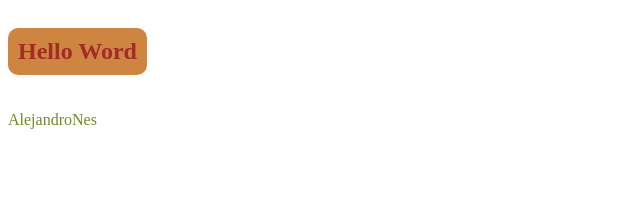
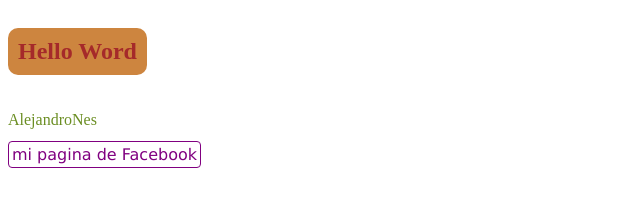
Before and after one commit to AlejandroNes/prueba_git, a plain HTML site: page index.html in a window 1280 px wide. Shown: the whole page, without its empty margins (0-640 px from the left). Drawn offline with Linux system fonts and the light colour scheme.

Commit message:
agregando enlace de FaceBook

```diff
--- a/index.html
+++ b/index.html
@@ -10,5 +10,6 @@
 <body>
     <h2>Hello Word</h2>
     <p>AlejandroNes</p>
+    <a href="#">mi pagina de Facebook</a>
 </body>
 </html>
--- a/style.css
+++ b/style.css
@@ -8,3 +8,16 @@ h2{
 p{
     color: olivedrab;
 }
+a{
+color: purple;
+text-decoration: none;
+font-family: Verdana, Geneva, Tahoma, sans-serif;
+padding: 3px;
+border: 1px solid purple;
+border-radius: 4px;
+transition: all ease 1s;
+}
+a:hover{
+    background-color: purple;
+    color: white;
+}
```
